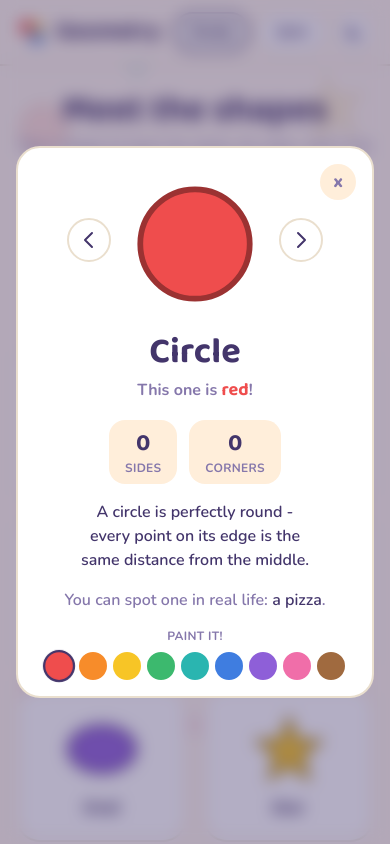
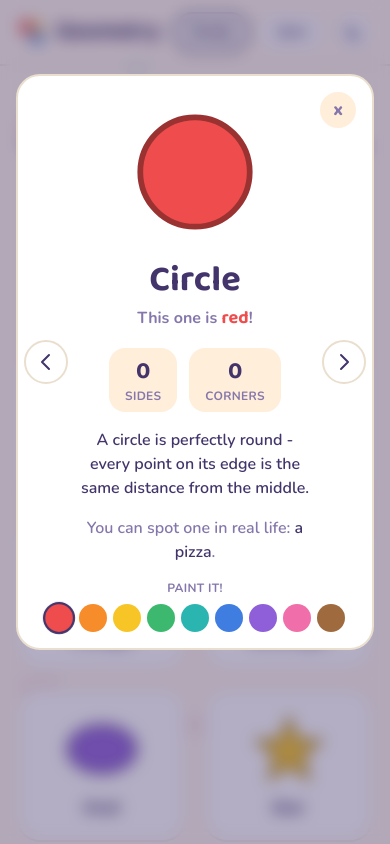
Before and after one commit to bunlongheng/geometry, a Next.js app: page /study in a window 390 px wide. Both pictures are taken after a click on the button "Circle". Shown: the top 844 px of the page. Built offline with nearby package versions, Linux system fonts and the light colour scheme.

Commit message:
feat: detail modal raised on phones, chevrons vertically centered on card edges

```diff
--- a/components/StudyBrowser.tsx
+++ b/components/StudyBrowser.tsx
@@ -52,14 +52,14 @@ function ShapeDetail({ shape, onClose }: { shape: Shape; onClose: () => void })
 
   return (
     <div
-      className="fixed inset-0 z-50 flex items-center justify-center bg-ink/40 p-4 backdrop-blur-sm"
+      className="fixed inset-0 z-50 flex items-center justify-center bg-ink/40 p-4 pb-[16vh] backdrop-blur-sm sm:pb-4"
       onClick={onClose}
       role="dialog"
       aria-modal="true"
       aria-label={shape.name}
     >
       <div
-        className="sticker animate-pop-in detail-card relative flex max-h-[94dvh] w-full max-w-md flex-col gap-4 overflow-y-auto p-4 text-center sm:p-6"
+        className="sticker animate-pop-in detail-card relative flex max-h-[94dvh] w-full max-w-md flex-col gap-4 overflow-y-auto px-12 py-4 text-center sm:py-6"
         onClick={(e) => e.stopPropagation()}
       >
         <button
@@ -70,17 +70,25 @@ function ShapeDetail({ shape, onClose }: { shape: Shape; onClose: () => void })
         >
           x
         </button>
-        <div className="mx-auto flex items-center gap-3">
         <button
           type="button"
           onClick={() => rotateColor(-1)}
           aria-label="Previous color"
-            className="sticker sticker-press flex h-11 w-11 shrink-0 items-center justify-center"
+          className="sticker sticker-press absolute left-1.5 top-1/2 z-10 flex h-11 w-11 -translate-y-1/2 items-center justify-center"
           style={{ borderRadius: "9999px" }}
         >
           <ChevronLeftIcon className="h-6 w-6" />
         </button>
-          <div className="detail-shape mt-2 h-36 w-36 sm:h-40 sm:w-40">
+        <button
+          type="button"
+          onClick={() => rotateColor(1)}
+          aria-label="Next color"
+          className="sticker sticker-press absolute right-1.5 top-1/2 z-10 flex h-11 w-11 -translate-y-1/2 items-center justify-center"
+          style={{ borderRadius: "9999px" }}
+        >
+          <ChevronRightIcon className="h-6 w-6" />
+        </button>
+        <div className="detail-shape mx-auto mt-2 h-36 w-36 sm:h-40 sm:w-40">
           <ShapeSvg
             key={paint}
             shapeId={shape.id}
@@ -88,16 +96,6 @@ function ShapeDetail({ shape, onClose }: { shape: Shape; onClose: () => void })
             title={`${color.name} ${shape.name}`}
             className="animate-pop-in h-full w-full"
           />
-          </div>
-          <button
-            type="button"
-            onClick={() => rotateColor(1)}
-            aria-label="Next color"
-            className="sticker sticker-press flex h-11 w-11 shrink-0 items-center justify-center"
-            style={{ borderRadius: "9999px" }}
-          >
-            <ChevronRightIcon className="h-6 w-6" />
-          </button>
         </div>
         <div>
           <h2 className="font-display text-4xl font-bold">{shape.name}</h2>
@@ -130,7 +128,7 @@ function ShapeDetail({ shape, onClose }: { shape: Shape; onClose: () => void })
           <span className="text-xs font-bold uppercase tracking-wide text-ink-soft">
             Paint it!
           </span>
-          <div className="flex flex-nowrap justify-center gap-1.5 sm:gap-2">
+          <div className="-mx-8 flex flex-nowrap justify-center gap-1.5 sm:mx-0 sm:gap-2">
             {COLORS.map((c) => (
               <button
                 key={c.id}
```
Lines whose indentation alone changed are shown as unchanged.
